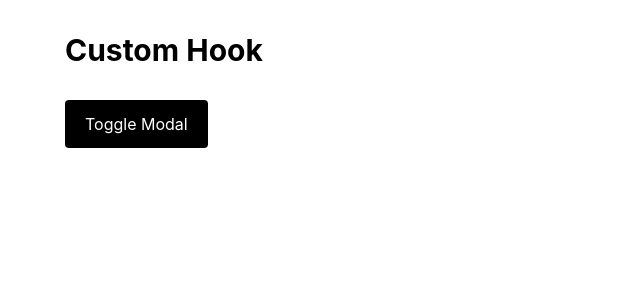
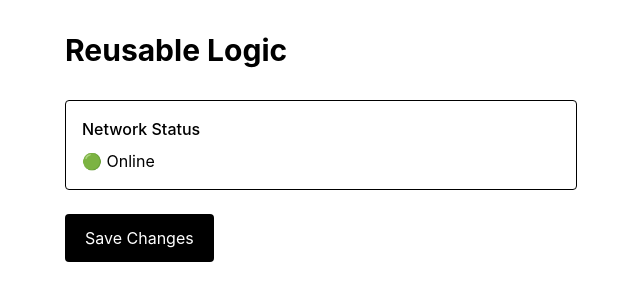
Before and after one commit to foysaliio/React-Mastery-Journey, a React (Vite) app: page / in a window 1280 px wide. Shown: the top 300 px of the page, without its empty margins (319-959 px from the left). Built offline with nearby package versions, Linux system fonts and the light colour scheme.

Commit message:
feat(react): extract reusable logic into custom hook

```diff
--- a/src/App.tsx
+++ b/src/App.tsx
@@ -1,42 +1,17 @@
-import { useToggle } from "./hooks/useToggle";
+import NetworkStatus from "./components/NetworkStatus";
+
+import SaveButton from "./components/SaveButton";
 
 export default function App() {
-  const modal = useToggle();
-
   return (
     <main className="mx-auto max-w-xl p-8">
-      <h1 className="text-3xl font-bold">
-        Custom Hook
-      </h1>
+      <h1 className="text-3xl font-bold">Reusable Logic</h1>
 
-      <button
-        onClick={modal.toggle}
-        className="mt-8 rounded bg-black
-          px-5 py-3 text-white"
-      >
-        Toggle Modal
-      </button>
+      <div className="mt-8 space-y-6">
+        <NetworkStatus />
 
-      {modal.value && (
-        <section className="mt-6 rounded border p-5">
-          <h2 className="text-xl font-semibold">
-            Modal Content
-          </h2>
-
-          <p className="mt-2 text-zinc-600">
-            This state is managed by
-            useToggle.
-          </p>
-
-          <button
-            onClick={modal.turnOff}
-            className="mt-4 rounded border
-              px-4 py-2"
-          >
-            Close
-          </button>
-        </section>
-      )}
+        <SaveButton />
+      </div>
     </main>
   );
 }
--- /dev/null
+++ b/src/components/NetworkStatus.tsx
@@ -0,0 +1,13 @@
+import { useOnlineStatus } from "../hooks/useOnlineStatus";
+
+export default function NetworkStatus() {
+  const isOnline = useOnlineStatus();
+
+  return (
+    <div className="rounded border p-4">
+      <p className="font-medium">Network Status</p>
+
+      <p className="mt-2">{isOnline ? "🟢 Online" : "🔴 Offline"}</p>
+    </div>
+  );
+}
--- /dev/null
+++ b/src/components/SaveButton.tsx
@@ -0,0 +1,17 @@
+import { useOnlineStatus } from "../hooks/useOnlineStatus";
+
+export default function SaveButton() {
+  const isOnline = useOnlineStatus();
+
+  return (
+    <button
+      type="button"
+      disabled={!isOnline}
+      className="rounded bg-black px-5 py-3
+        text-white disabled:cursor-not-allowed
+        disabled:opacity-40"
+    >
+      {isOnline ? "Save Changes" : "Waiting for Network"}
+    </button>
+  );
+}
--- /dev/null
+++ b/src/hooks/useOnlineStatus.ts
@@ -0,0 +1,27 @@
+import { useEffect, useState } from "react";
+
+export function useOnlineStatus() {
+  const [isOnline, setIsOnline] = useState(navigator.onLine);
+
+  useEffect(() => {
+    function handleOnline() {
+      setIsOnline(true);
+    }
+
+    function handleOffline() {
+      setIsOnline(false);
+    }
+
+    window.addEventListener("online", handleOnline);
+
+    window.addEventListener("offline", handleOffline);
+
+    return () => {
+      window.removeEventListener("online", handleOnline);
+
+      window.removeEventListener("offline", handleOffline);
+    };
+  }, []);
+
+  return isOnline;
+}
--- a/src/hooks/useToggle.ts
+++ b/src/hooks/useToggle.ts
@@ -1,19 +1,19 @@
 import { useState } from "react";
 
-export const useToggle = (initialValue = false) => {
+export function useToggle(initialValue = false) {
   const [value, setValue] = useState(initialValue);
 
-  const toggle = () => {
+  function toggle() {
     setValue((current) => !current);
-  };
+  }
 
-  const turnOn = () => {
+  function turnOn() {
     setValue(true);
-  };
+  }
 
-  const turnOff = () => {
+  function turnOff() {
     setValue(false);
-  };
+  }
 
   return {
     value,
@@ -21,4 +21,4 @@ export const useToggle = (initialValue = false) => {
     turnOn,
     turnOff,
   };
-};
+}
```
